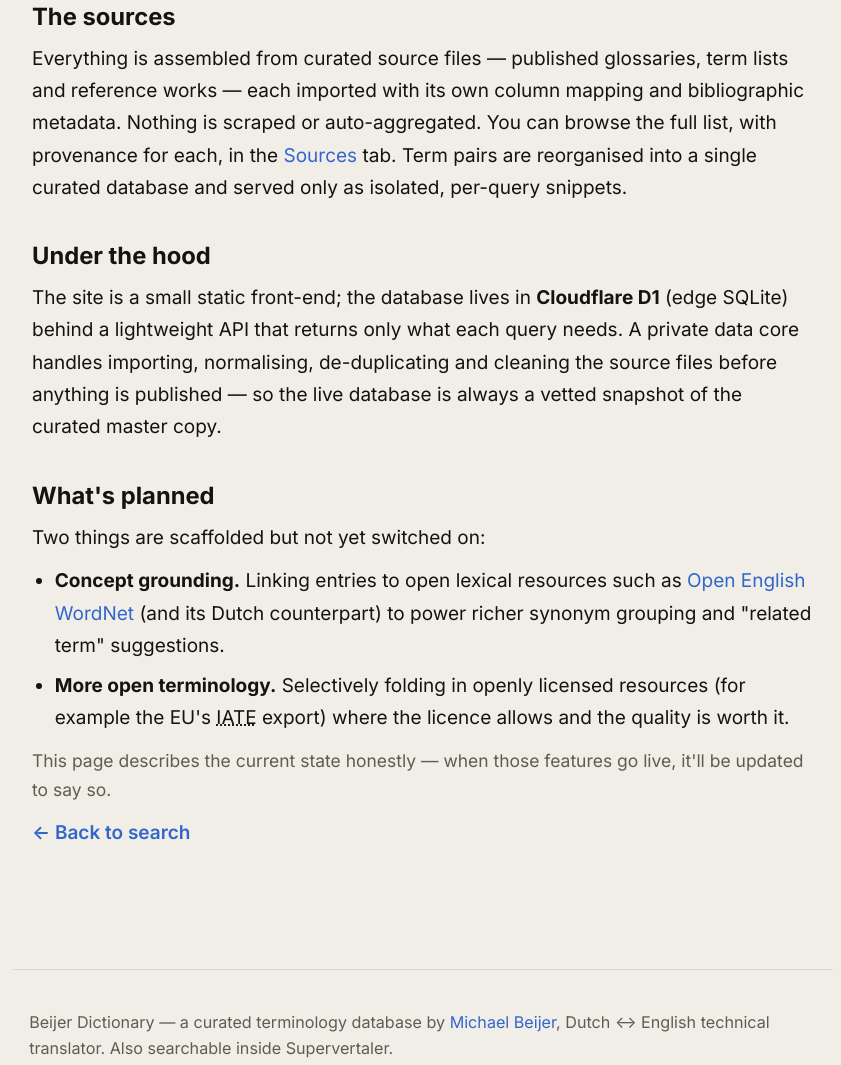
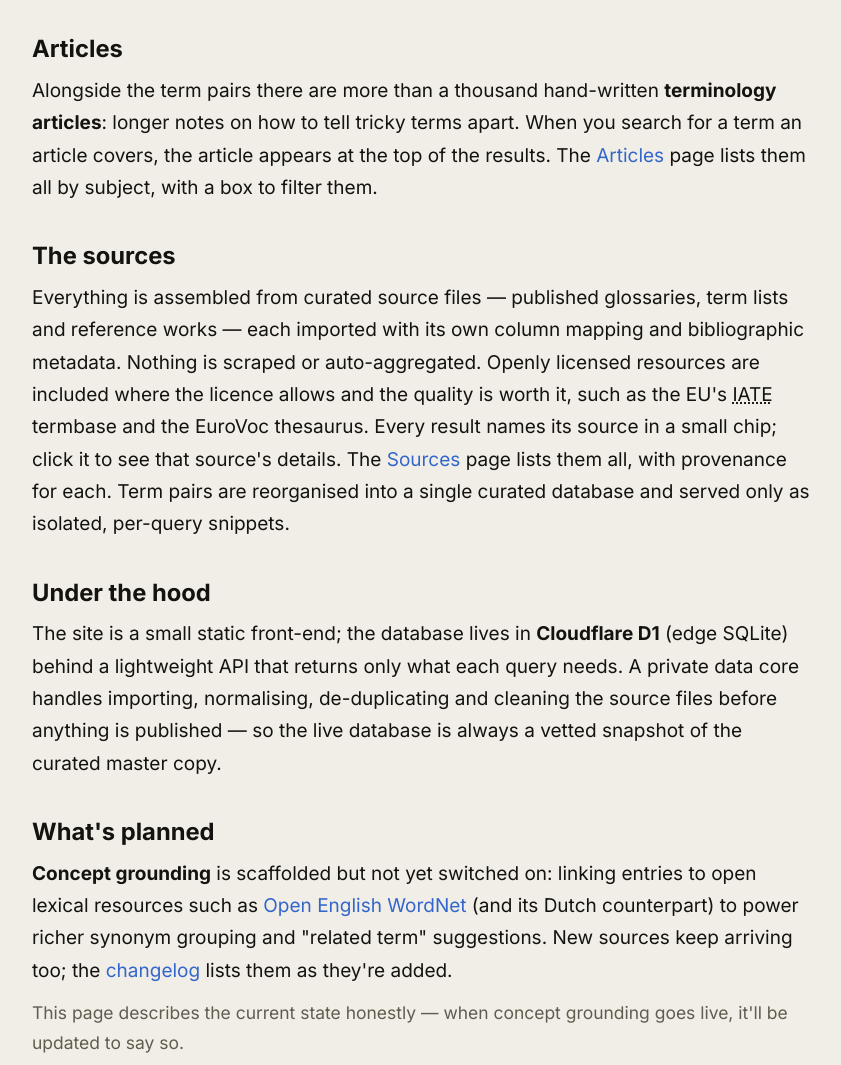
Before and after one commit to michaelbeijer/beijerdictionary, an Astro site: page /about in a window 1280 px wide. Shown: the part 1251-2316 px from the top of the page, without its empty margins (217-1058 px from the left). Built offline with nearby package versions, Linux system fonts and the light colour scheme; Astro itself is replaced by a stand-in of ours.

Commit message:
About and README: bring them up to date
About: describe the articles (they had no mention), say IATE and EuroVoc
are already included (the page listed IATE as planned), add Italian and
Latin to the languages, give the real database size, explain source
chips, say the Sources page rather than tab, and mention that the search
options fold behind a button on a phone. Concept grounding stays as the
one planned item; the changelog is linked for new sources.

README: the site deploys through Cloudflare Workers Builds as the
beijerterm static-assets Worker (wrangler.toml), not Cloudflare Pages;
the Pages setup steps and the MediaWiki note were out of date. Adds a
short map of the four pages, how to develop against the live Worker,
and the BEIJERTERM_EXPORT_TOKEN build variable the articles need.

Co-Authored-By: Claude Opus 5.5 <noreply@anthropic.com>

```diff
--- a/src/pages/about.astro
+++ b/src/pages/about.astro
@@ -4,7 +4,7 @@ import Base from '../layouts/Base.astro';
 
 <Base
 	title="How Beijer Dictionary works — behind the terminology database"
-	description="How Beijer Dictionary works: server-side search with full provenance, semicolon-synonym handling, the sources behind it, and what's planned (concept grounding and more open resources)."
+	description="How Beijer Dictionary works: server-side search with full provenance, semicolon-synonym handling, terminology articles, the sources behind it, and what's planned (concept grounding)."
 >
 	<section class="wb-hero">
 		<h1>How Beijer Dictionary works</h1>
@@ -18,8 +18,9 @@ import Base from '../layouts/Base.astro';
 		<h2>What it is</h2>
 		<p>
 			Beijer Dictionary is a curated, multilingual terminology database for technical
-			translators, spanning Dutch, English, German, French and Spanish, with
-			more languages added as new sources arrive. Every term
+			translators, spanning Dutch, English, German, French, Spanish and Italian
+			(plus Latin plant names), with more languages added as new sources
+			arrive. Every term
 			pair carries full <strong>provenance</strong>: you can always see which
 			glossary or reference work it came from, with author, year, languages,
 			entry count and licence. It's free to search here, and built into
@@ -32,15 +33,16 @@ import Base from '../layouts/Base.astro';
 			Search runs <strong>on the server</strong>, not in your browser. When you
 			type, only the matching results are sent back — the full dataset never
 			leaves the server. Behind the scenes it uses SQLite's full-text search
-			(FTS5), so it stays fast whether the database holds ten thousand entries
-			or a million. You pick the <strong>source and target language</strong> with
+			(FTS5), so it stays fast at the nearly two million entries it holds
+			today. You pick the <strong>source and target language</strong> with
 			the From / To selectors (any available pair, either direction, or
 			<em>Any</em>); results group by headword so every equivalent and synonym
 			shows on one card, with the words you searched for highlighted.
 		</p>
 		<p>
 			By default only <strong>term text</strong> is searched, to keep results
-			precise. A row of options lets you widen or narrow that: also search in
+			precise. The options under the search box let you widen or narrow that
+			(on a phone, tap <em>Search options</em> to show them): also search in
 			<strong>definitions</strong> or <strong>notes</strong>, require an
 			<strong>exact</strong> or <strong>whole-word</strong> match, make it
 			<strong>case-</strong> or <strong>accent-sensitive</strong>, or show only
@@ -57,14 +59,28 @@ import Base from '../layouts/Base.astro';
 			separator — semicolon, slash, pipe, and so on.)
 		</p>
 
+		<h2>Articles</h2>
+		<p>
+			Alongside the term pairs there are more than a thousand hand-written
+			<strong>terminology articles</strong>: longer notes on how to tell tricky
+			terms apart. When you search for a term an article covers, the article
+			appears at the top of the results. The <a href="/articles/">Articles</a>
+			page lists them all by subject, with a box to filter them.
+		</p>
+
 		<h2>The sources</h2>
 		<p>
 			Everything is assembled from curated source files — published glossaries,
 			term lists and reference works — each imported with its own column mapping
-			and bibliographic metadata. Nothing is scraped or auto-aggregated. You can
-			browse the full list, with provenance for each, in the
-			<a href="/sources/">Sources</a> tab. Term pairs are reorganised into a
-			single curated database and served only as isolated, per-query snippets.
+			and bibliographic metadata. Nothing is scraped or auto-aggregated. Openly
+			licensed resources are included where the licence allows and the quality
+			is worth it, such as the EU's
+			<abbr title="InterActive Terminology for Europe">IATE</abbr> termbase and
+			the EuroVoc thesaurus. Every result names its source in a small chip;
+			click it to see that source's details. The <a href="/sources/">Sources</a>
+			page lists them all, with provenance for each. Term pairs are reorganised
+			into a single curated database and served only as isolated, per-query
+			snippets.
 		</p>
 
 		<h2>Under the hood</h2>
@@ -79,24 +95,17 @@ import Base from '../layouts/Base.astro';
 
 		<h2>What's planned</h2>
 		<p>
-			Two things are scaffolded but not yet switched on:
+			<strong>Concept grounding</strong> is scaffolded but not yet switched on:
+			linking entries to open lexical resources such as
+			<a href="https://en-word.net/" rel="noopener">Open English WordNet</a>
+			(and its Dutch counterpart) to power richer synonym grouping and
+			"related term" suggestions. New sources keep arriving too; the
+			<a href="https://github.com/michaelbeijer/beijerdictionary/blob/main/CHANGELOG.md" rel="noopener">changelog</a>
+			lists them as they're added.
 		</p>
-		<ul>
-			<li>
-				<strong>Concept grounding.</strong> Linking entries to open lexical
-				resources such as <a href="https://en-word.net/" rel="noopener">Open
-				English WordNet</a> (and its Dutch counterpart) to power richer synonym
-				grouping and "related term" suggestions.
-			</li>
-			<li>
-				<strong>More open terminology.</strong> Selectively folding in openly
-				licensed resources (for example the EU's <abbr title="InterActive Terminology for Europe">IATE</abbr>
-				export) where the licence allows and the quality is worth it.
-			</li>
-		</ul>
 		<p class="about-note">
-			This page describes the current state honestly — when those features go
-			live, it'll be updated to say so.
+			This page describes the current state honestly — when concept grounding
+			goes live, it'll be updated to say so.
 		</p>
 
 		<p class="about-back"><a href="/">← Back to search</a></p>
```
Also changed, not shown: README.md.
